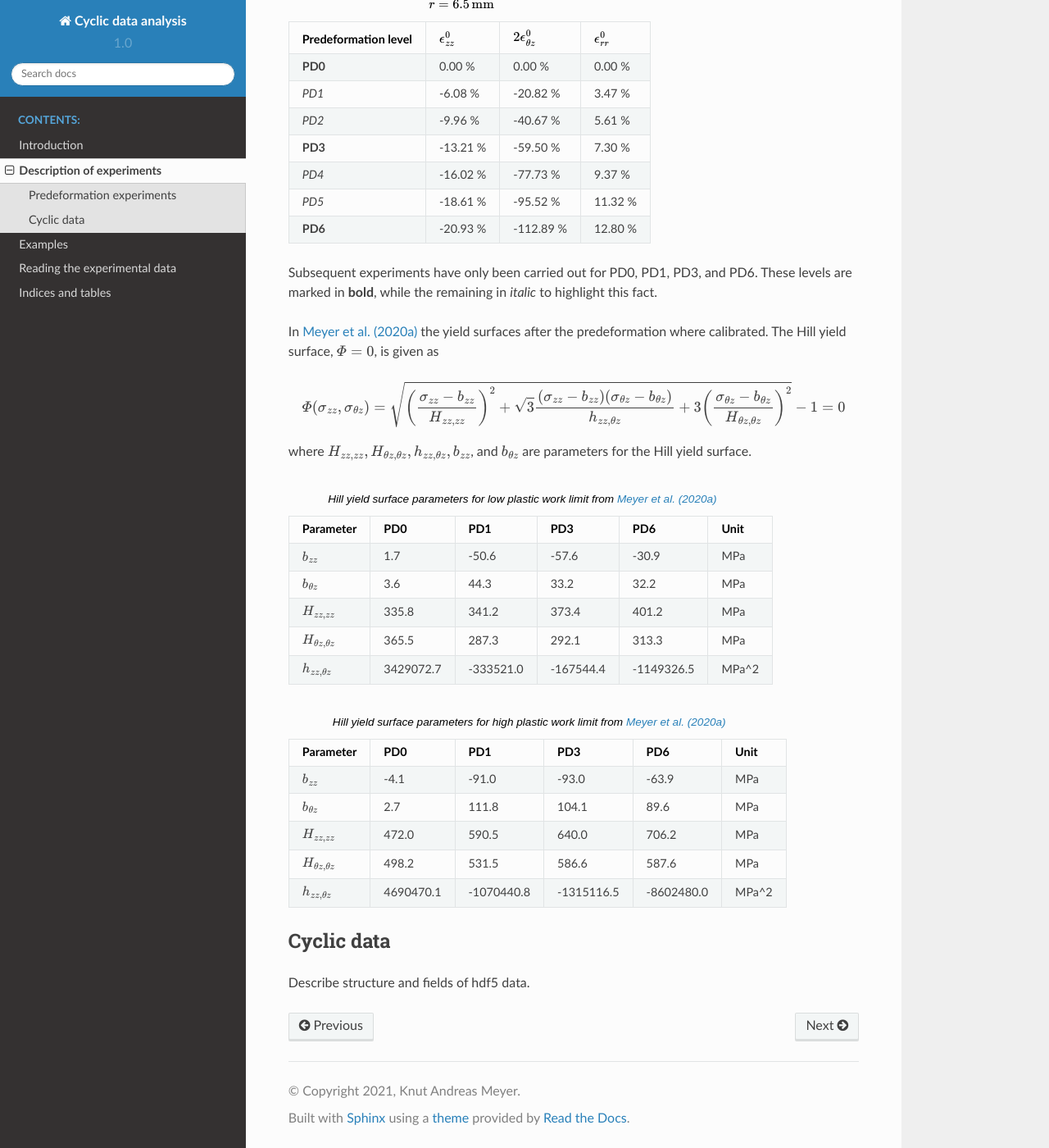
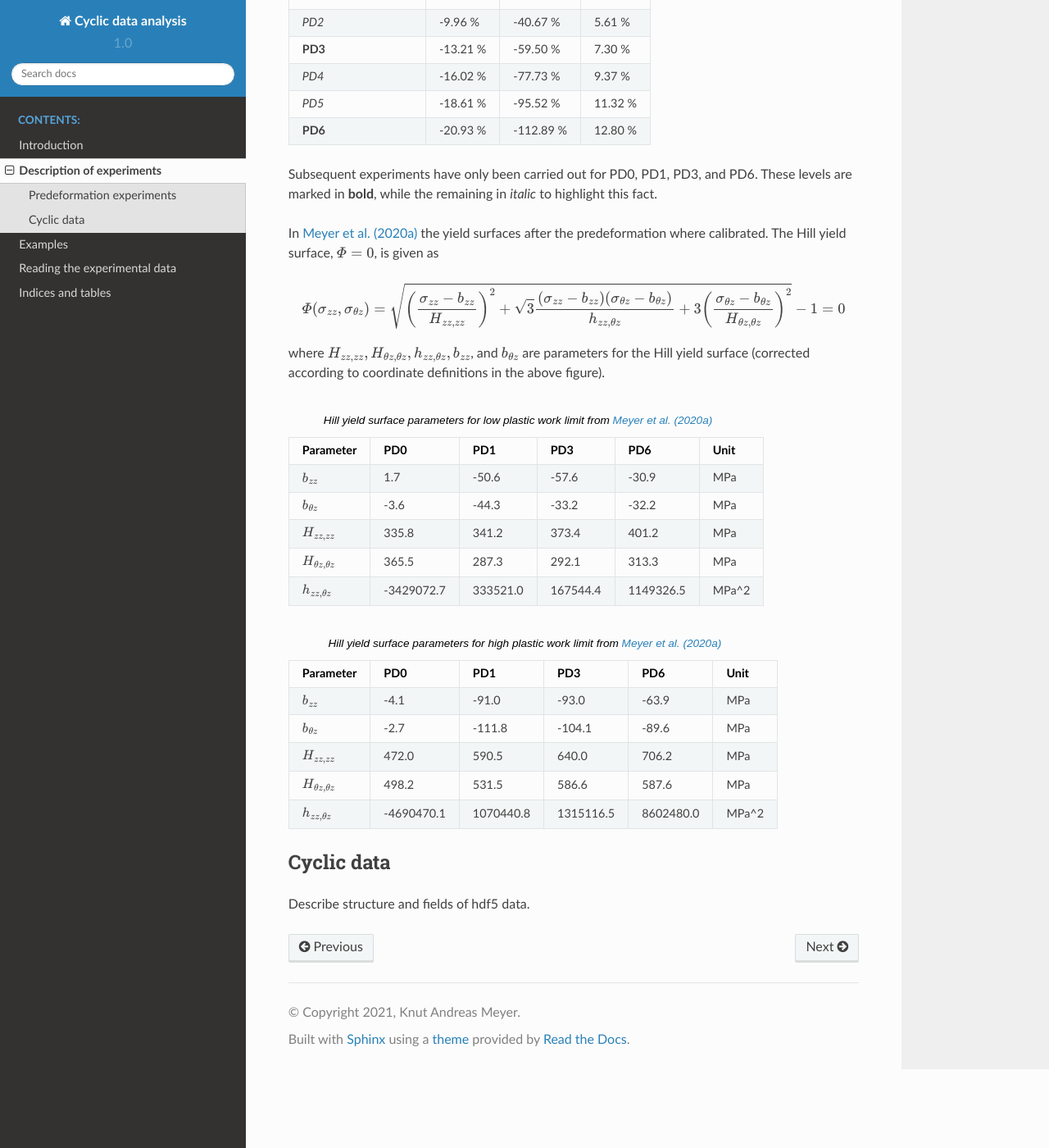
Before and after one commit to KnutAM/cyclic_data, a Sphinx documentation site: the page built from doc/source/experiment.rst, in a window 1280 px wide and 1400 px high, scrolled down 1200 px. Shown: the whole window at 82% size. Built offline with Sphinx 7.4.7 and the Read the Docs theme 2.0.0, drawn with Linux system fonts in a browser that asks for light colours; some of the changed text lies outside the part shown.

Commit message:
Fixed error in sign of parameters in Hill yield parameters

```diff
--- a/doc/source/experiment.rst
+++ b/doc/source/experiment.rst
@@ -80,7 +73,8 @@ The Hill yield surface, :math:`\varPhi=0`, is given as
     + 3\left(\frac{\sigma_{\theta z}-b_{\theta z}}{H_{\theta z, \theta z}}\right)^2} - 1 = 0
 
 where :math:`H_{zz,zz},H_{\theta z, \theta z},h_{zz,\theta z},b_{zz}`,
-and :math:`b_{\theta z}` are parameters for the Hill yield surface.
+and :math:`b_{\theta z}` are parameters for the Hill yield surface
+(corrected according to coordinate definitions in the above figure).
 
 .. table:: Hill yield surface parameters for low plastic work limit from
            `Meyer et al. (2020a) <https://doi.org/10.1016/j.euromechsol.2020.103977>`_
@@ -90,10 +84,10 @@ and :math:`b_{\theta z}` are parameters for the Hill yield surface.
                          Parameter          PD0          PD1          PD3          PD6   Unit
    ===============================  ===========  ===========  ===========  ===========  =====
                     :math:`b_{zz}`          1.7        -50.6        -57.6        -30.9    MPa
-              :math:`b_{\theta z}`          3.6         44.3         33.2         32.2    MPa
+              :math:`b_{\theta z}`         -3.6        -44.3        -33.2        -32.2    MPa
                  :math:`H_{zz,zz}`        335.8        341.2        373.4        401.2    MPa
     :math:`H_{\theta z, \theta z}`        365.5        287.3        292.1        313.3    MPa
-           :math:`h_{zz,\theta z}`    3429072.7    -333521.0    -167544.4   -1149326.5  MPa^2
+           :math:`h_{zz,\theta z}`   -3429072.7     333521.0     167544.4    1149326.5  MPa^2
    ===============================  ===========  ===========  ===========  ===========  =====
 
 
@@ -105,10 +99,10 @@ and :math:`b_{\theta z}` are parameters for the Hill yield surface.
                          Parameter          PD0          PD1          PD3          PD6   Unit
    ===============================  ===========  ===========  ===========  ===========  =====
                     :math:`b_{zz}`         -4.1        -91.0        -93.0        -63.9    MPa
-              :math:`b_{\theta z}`          2.7        111.8        104.1         89.6    MPa
+              :math:`b_{\theta z}`         -2.7       -111.8       -104.1        -89.6    MPa
                  :math:`H_{zz,zz}`        472.0        590.5        640.0        706.2    MPa
     :math:`H_{\theta z, \theta z}`        498.2        531.5        586.6        587.6    MPa
-           :math:`h_{zz,\theta z}`    4690470.1   -1070440.8   -1315116.5   -8602480.0  MPa^2
+           :math:`h_{zz,\theta z}`   -4690470.1    1070440.8    1315116.5    8602480.0  MPa^2
    ===============================  ===========  ===========  ===========  ===========  =====
 
 
```
Also changed, not shown: other parts of doc/source/experiment.rst (+0 -7 lines).
